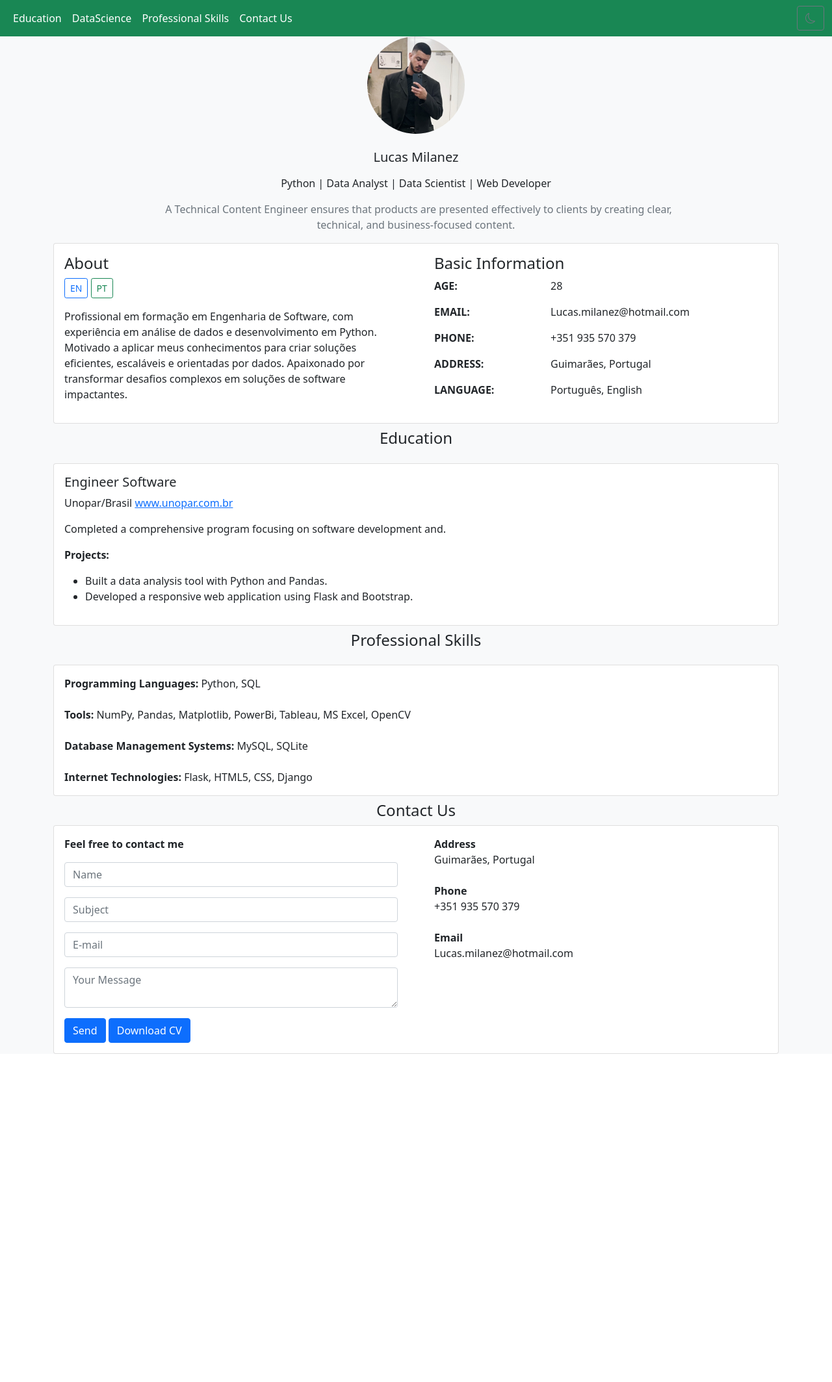
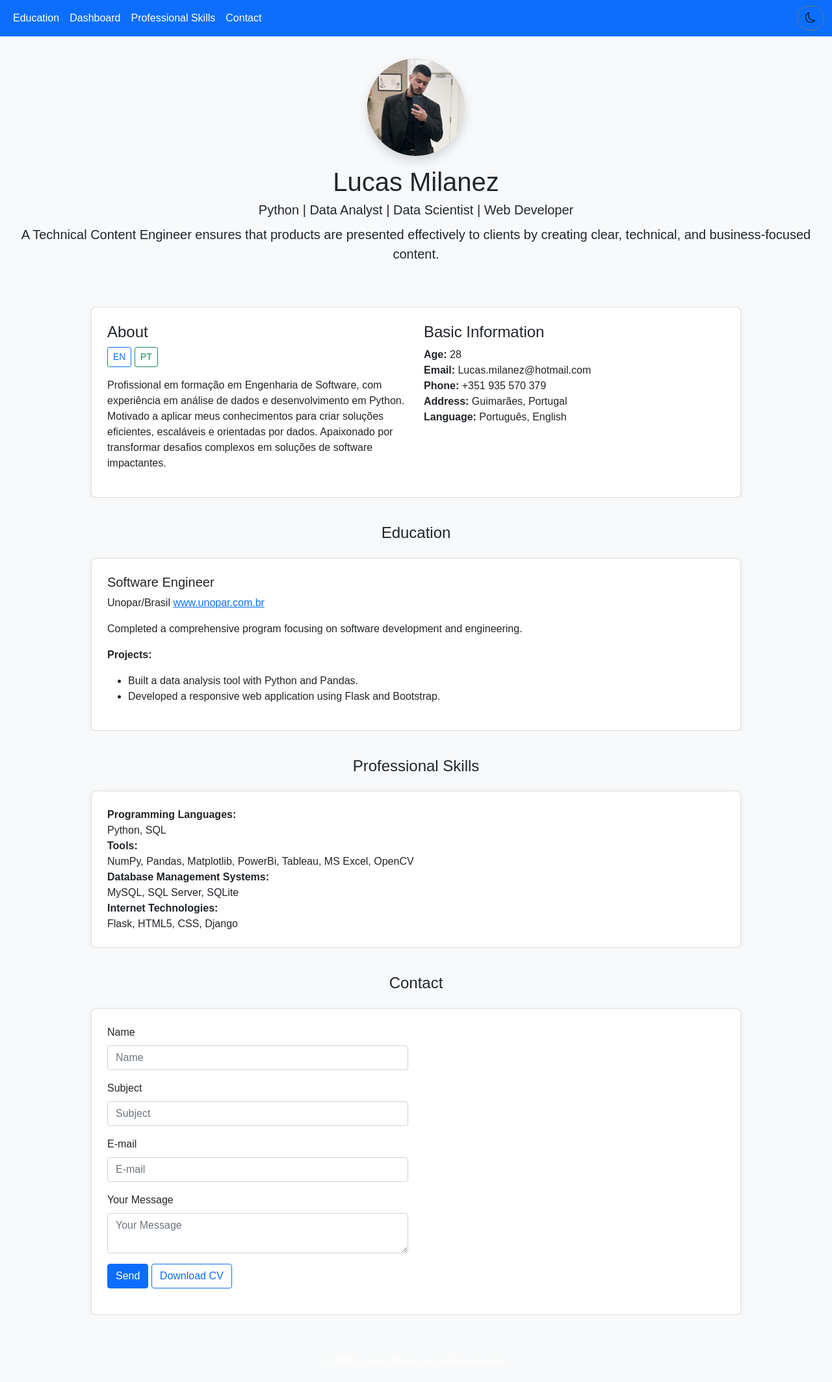
Before and after one commit to LucasMilanez/Portfolio, a Flask app: page / in a window 1280 px wide. Shown: the whole page at 65% size. Before the commit the page ends 1622 px from the top, so only its background shows below. Run offline with Flask 3, Linux system fonts and the light colour scheme; some libraries are stand-ins or nearby versions.

Commit message:
Dashboard

```diff
--- a/app.py
+++ b/app.py
@@ -1,4 +1,6 @@
 from flask import Flask, render_template
+import pandas as pd
+import numpy as np
 
 app = Flask(__name__)
 
@@ -6,9 +8,9 @@ app = Flask(__name__)
 def home():
     return render_template('index.html')
 
-@app.route('/datascience')
-def datascience():
-    return render_template('datascience.html')
+@app.route('/dashboard')
+def dashboard():
+    return render_template('dashboard.html')
 
 if __name__ == '__main__':
     app.run(debug=True)
--- a/static/css/style.css
+++ b/static/css/style.css
@@ -6,11 +6,10 @@ body {
 }
 
 header {
-    background: #35424a;
-    color: #ffffff;
     padding: 10px 0;
     text-align: center;
 }
+
 
 h1 {
     margin: 0;
@@ -84,13 +83,18 @@ footer {
 }
 
 .bg-dark {
-    color: #060606 !important;
+    color: #f8f9fa !important;
 }
 
-body.bg-dark .card,
+body.bg-dark .card {
+    background-color: #343a40 !important; /* tom mais claro que #23272b */
+    color: #f8f9fa !important;
+    border-color: #343a40 !important;
+}
+
 body.bg-dark .card-body {
-    background-color: #23272b !important;
-    color: #101010 !important;
+    background-color: #343a40 !important;
+    color: #f8f9fa !important;
 }
 
 body.bg-dark .card a {
@@ -99,8 +103,8 @@ body.bg-dark .card a {
 
 body.bg-dark .btn-outline-primary,
 body.bg-dark .btn-outline-success {
-    color: #020202 !important;
-    border-color: #000000 !important;
+    color: #f8f9fa !important;
+    border-color: #4fc3f7 !important;
 }
 
 body.bg-dark .title,
@@ -108,5 +112,47 @@ body.bg-dark h1,
 body.bg-dark h2,
 body.bg-dark h4,
 body.bg-dark h5 {
-    color: #0e0d0d !important;
+    color: #f8f9fa !important;
 }
+
+.navbar-brand {
+    font-weight: bold;
+    letter-spacing: 1px;
+}
+
+.card {
+    box-shadow: 0 2px 8px rgba(0,0,0,0.08);
+    border-radius: 8px;
+}
+
+.btn-outline-secondary {
+    border-radius: 50px;
+}
+
+.section {
+    margin-top: 40px;
+    margin-bottom: 40px;
+}
+
+footer {
+    background: #f8f9fa;
+    padding: 20px 0;
+    text-align: center;
+    font-size: 0.95em;
+}
+
+.form-label {
+    font-weight: 500;
+}
+
+.form-control:focus {
+    box-shadow: 0 0 0 0.2rem rgba(13, 14, 56, 0.25);
+}
+
+#modeIcon {
+    color: #000000; /* azul Bootstrap */
+}
+
+body.bg-dark #modeIcon {
+    color: #ffd700; /* amarelo para o sol no dark mode */
+}
--- a/templates/index.html
+++ b/templates/index.html
@@ -1,71 +1,58 @@
 <!DOCTYPE html>
 <html lang="en">
 <head>
-    <!-- Required meta tags -->
     <meta charset="utf-8">
     <meta name="viewport" content="width=device-width, initial-scale=1">
-    <!-- Bootstrap CSS -->
-    <link href="https://cdn.jsdelivr.net/npm/bootstrap@5.0.2/dist/css/bootstrap.min.css" rel="stylesheet" integrity="sha384-EVSTQN3/azprG1Anm3QDgpJLIm9Nao0Yz1ztcQTwFspd3yD65VohhpuuCOmLASjC" crossorigin="anonymous">
+    <title>Lucas Milanez | Portfolio</title>
+    <link href="https://cdn.jsdelivr.net/npm/bootstrap@5.0.2/dist/css/bootstrap.min.css" rel="stylesheet">
     <link rel="stylesheet" href="https://cdn.jsdelivr.net/npm/bootstrap-icons@1.10.5/font/bootstrap-icons.css">
-    <title>Portfolio</title>
+    <link rel="stylesheet" href="{{ url_for('static', filename='css/style.css') }}">
+
 </head>
 <body class="bg-light">
     <!-- Navbar Section -->
-<nav class="navbar navbar-expand-sm bg-success navbar-light">
+    <nav class="navbar navbar-expand-sm bg-primary navbar-dark">
         <div class="container-fluid">
-        <!--<a class="navbar-brand" href="#"> ... </a>-->
             <button class="navbar-toggler" type="button" data-bs-toggle="collapse" data-bs-target="#collapse_Navbar">
                 <span class="navbar-toggler-icon"></span>
             </button>
             <div class="collapse navbar-collapse" id="collapse_Navbar">
                 <ul class="navbar-nav me-auto mb-2 mb-lg-0">
                     <li class="nav-item">
-                    <a class="nav-link text-white" href="#educational-info">Education</a>
+                        <a class="nav-link text-white" href="#education">Education</a>
                     </li>
                     <li class="nav-item">
-                    <a class="nav-link text-white" href="{{ url_for('datascience') }}">DataScience</a>
+                        <a class="nav-link text-white" href="{{ url_for('dashboard') }}">Dashboard</a>
                     </li>
                     <li class="nav-item">
-                    <a class="nav-link text-white" href="#prof-skill">Professional Skills</a>
+                        <a class="nav-link text-white" href="#skills">Professional Skills</a>
                     </li>
                     <li class="nav-item">
-                    <a class="nav-link text-white" href="#contact-us">Contact Us</a>
+                        <a class="nav-link text-white" href="#contact">Contact</a>
                     </li>
                 </ul>
-            <!-- Botão Dark/White mode alinhado à direita -->
-            <button id="modeToggle" class="btn btn-outline-secondary ms-auto">
+                <button id="modeToggle" class="btn btn-outline-secondary ms-auto" aria-label="Toggle dark mode">
                     <i id="modeIcon" class="bi bi-moon"></i>
                 </button>
             </div>
         </div>
     </nav>
     <!-- Carousel Section -->
-    <div id="carouselExampleControls" class="carousel slide text-center carousel-dark" data-bs-ride="carousel">
-        <div class="carousel-inner">
-            <div class="carousel-item active">
-                <img class="rounded-circle shadow-1-strong mb-4" src="../static/images/foto.jpeg" alt="Profile" style="width: 150px;">
-                <div class="row d-flex justify-content-center">
-                    <div class="col-lg-8">
-                        <h5 class="mb-3">Lucas Milanez</h5>
-                        <p>Python | Data Analyst | Data Scientist | Web Developer</p>
-                        <p class="text-muted">
-                            <i class="fas fa-quote-left pe-2"></i>
-                            A Technical Content Engineer ensures that products are presented effectively to clients by creating clear, technical, and business-focused content.
-                        </p>
-                    </div>
-                </div>
-            </div>
-        </div>
-    </div>
+    <header class="text-center mt-4">
+        <img class="rounded-circle shadow mb-3" src="../static/images/foto.jpeg" alt="Lucas Milanez Profile Photo" style="width: 150px;">
+        <h1 class="mb-1">Lucas Milanez</h1>
+        <p class="lead mb-2">Python | Data Analyst | Data Scientist | Web Developer</p>
+        <blockquote class="blockquote">
+            <p class="mb-0">A Technical Content Engineer ensures that products are presented effectively to clients by creating clear, technical, and business-focused content.</p>
+        </blockquote>
+    </header>
     <!-- About Section -->
-    <div class="section" id="about">
+    <section class="section" id="about">
         <div class="container">
-            <div class="card">
+            <div class="card p-4">
                 <div class="row">
-                    <!-- About left -->
                     <div class="col-md-6">
-                        <div class="card-body">
-                            <div class="h4 mt-0 title">About</div>
+                        <h4 class="title">About</h4>
                         <div class="mb-3">
                             <button class="btn btn-outline-primary btn-sm" onclick="showAbout('en')">EN</button>
                             <button class="btn btn-outline-success btn-sm" onclick="showAbout('pt')">PT</button>
@@ -74,46 +61,28 @@
                             Profissional em formação em Engenharia de Software, com experiência em análise de dados e desenvolvimento em Python. Motivado a aplicar meus conhecimentos para criar soluções eficientes, escaláveis e orientadas por dados. Apaixonado por transformar desafios complexos em soluções de software impactantes.
                         </p>
                     </div>
-                    </div>
-                    <!-- Basic Information à direita -->
                     <div class="col-md-6">
-                        <div class="card-body">
-                            <div class="h4 mt-0 title">Basic Information</div>
-                            <div class="row">
-                                <div class="col-sm-4"><strong class="text-uppercase">Age:</strong></div>
-                                <div class="col-sm-8">28</div>
-                            </div>
-                            <div class="row mt-3">
-                                <div class="col-sm-4"><strong class="text-uppercase">Email:</strong></div>
-                                <div class="col-sm-8">Lucas.milanez@hotmail.com</div>
-                            </div>
-                            <div class="row mt-3">
-                                <div class="col-sm-4"><strong class="text-uppercase">Phone:</strong></div>
-                                <div class="col-sm-8">+351 935 570 379</div>
-                            </div>
-                            <div class="row mt-3">
-                                <div class="col-sm-4"><strong class="text-uppercase">Address:</strong></div>
-                                <div class="col-sm-8">Guimarães, Portugal</div>
-                            </div>
-                            <div class="row mt-3">
-                                <div class="col-sm-4"><strong class="text-uppercase">Language:</strong></div>
-                                <div class="col-sm-8">Português, English</div>
+                        <h4 class="title">Basic Information</h4>
+                        <ul class="list-unstyled">
+                            <li><strong>Age:</strong> 28</li>
+                            <li><strong>Email:</strong> Lucas.milanez@hotmail.com</li>
+                            <li><strong>Phone:</strong> +351 935 570 379</li>
+                            <li><strong>Address:</strong> Guimarães, Portugal</li>
+                            <li><strong>Language:</strong> Português, English</li>
+                        </ul>
                     </div>
                 </div>
             </div>
         </div>
-            </div>
-        </div>
-    </div>
+    </section>
     <!-- Education Section -->
-    <div class="section" id="skill">
-        <div class="container my-2">
-            <div class="h4 text-center mb-4 title" id="educational-info">Education</div>
-            <div class="card">
-                <div class="card-body">
-                    <div class="h5">Engineer Software</div>
-                    <p class="category">Unopar/Brasil <a href="https://www.unopar.com.br" target="_blank">www.unopar.com.br</a></p>
-                    <p>Completed a comprehensive program focusing on software development and.</p>
+    <section class="section" id="education">
+        <div class="container">
+            <h4 class="text-center mb-4 title">Education</h4>
+            <div class="card p-4">
+                <h5>Software Engineer</h5>
+                <p class="category">Unopar/Brasil <a href="https://www.unopar.com.br" target="_blank" rel="noopener">www.unopar.com.br</a></p>
+                <p>Completed a comprehensive program focusing on software development and engineering.</p>
                 <p><b>Projects:</b></p>
                 <ul>
                     <li>Built a data analysis tool with Python and Pandas.</li>
@@ -121,75 +90,57 @@
                 </ul>
             </div>
         </div>
+    </section>
+    <!-- Professional Skills Section -->
+    <section class="section" id="skills">
+        <div class="container">
+            <h4 class="text-center mb-4 title">Professional Skills</h4>
+            <div class="card p-4">
+                <b>Programming Languages:</b> Python, SQL<br>
+                <b>Tools:</b> NumPy, Pandas, Matplotlib, PowerBi, Tableau, MS Excel, OpenCV<br>
+                <b>Database Management Systems:</b> MySQL, SQL Server, SQLite<br>
+                <b>Internet Technologies:</b> Flask, HTML5, CSS, Django
             </div>
         </div>
-    <!-- Professional Skills Section -->
-    <div class="section" id="skill">
-        <div class="container my-2">
-            <div class="h4 text-center mb-4 title" id="prof-skill">Professional Skills</div>
-            <div class="card">
-                <div class="card-body">
-                    <b>Programming Languages:</b> Python, SQL<br><br>
-                    <b>Tools:</b> NumPy, Pandas, Matplotlib, PowerBi, Tableau, MS Excel, OpenCV<br><br>
-                    <b>Database Management Systems:</b> MySQL, SQLite<br><br>
-                    <b>Internet Technologies:</b> Flask, HTML5, CSS, Django
+    </section>
+    <!-- Contact Section -->
+    <section class="section" id="contact">
+        <div class="container">
+            <h4 class="text-center title mb-4">Contact</h4>
+            <div class="card p-4">
+                <div class="row">
+                    <div class="col-md-6">
+                        <form action="/sendemail/" method="POST" novalidate>
+                            <div class="mb-3">
+                                <label for="name" class="form-label">Name</label>
+                                <input class="form-control" type="text" name="name" id="name" placeholder="Name" required>
+                            </div>
+                            <div class="mb-3">
+                                <label for="subject" class="form-label">Subject</label>
+                                <input class="form-control" type="text" name="Subject" id="subject" placeholder="Subject" required>
+                            </div>
+                            <div class="mb-3">
+                                <label for="email" class="form-label">E-mail</label>
+                                <input class="form-control" type="email" name="_replyto" id="email" placeholder="E-mail" required>
+                            </div>
+                            <div class="mb-3">
+                                <label for="message" class="form-label">Your Message</label>
+                                <textarea class="form-control" name="message" id="message" placeholder="Your Message" required></textarea>
+                            </div>
+                            <div class="mb-3">
+                                <button class="btn btn-primary" type="submit">Send</button>
+                                <a class="btn btn-outline-primary" href="{{ url_for('static', filename='CV_LucasMilanez') }}" target="_blank">Download CV</a>
+                            </div>
+                        </form>
                     </div>
                 </div>
             </div>
         </div>
-    <!-- Contact Section -->
-    <div class="container">
-        <div class="section" id="contact">
-            <div class="h4 text-center title" id="contact-us">Contact Us</div>
-            <div class="card mb-0">
-                <div class="row">
-                    <div class="col-md-6">
-                        <div class="card-body">
-                            <form action="/sendemail/" method="POST">
-                                <div class="p pb-3"><strong>Feel free to contact me</strong></div>
-                                <div class="row mb-3">
-                                    <div class="col">
-                                        <input class="form-control" type="text" name="name" placeholder="Name" required>
-                                    </div>
-                                </div>
-                                <div class="row mb-3">
-                                    <div class="col">
-                                        <input class="form-control" type="text" name="Subject" placeholder="Subject" required>
-                                    </div>
-                                </div>
-                                <div class="row mb-3">
-                                    <div class="col">
-                                        <input class="form-control" type="email" name="_replyto" placeholder="E-mail" required>
-                                    </div>
-                                </div>
-                                <div class="row mb-3">
-                                    <div class="col">
-                                        <textarea class="form-control" name="message" placeholder="Your Message" required></textarea>
-                                    </div>
-                                </div>
-                                <div class="row">
-                                    <div class="col">
-                                        <button class="btn btn-primary" type="submit">Send</button>
-                                        <a class="btn btn-primary" href="{{ url_for('static', filename='Suraj.pdf') }}" target="_blank">Download CV</a>
-                                    </div>
-                                </div>
-                            </form>
-                        </div>
-                    </div>
-                    <div class="col-md-6">
-                        <div class="card-body">
-                            <p class="mb-0"><strong>Address</strong></p>
-                            <p class="pb-2">Guimarães, Portugal</p>
-                            <p class="mb-0"><strong>Phone</strong></p>
-                            <p class="pb-2">+351 935 570 379</p>
-                            <p class="mb-0"><strong>Email</strong></p>
-                            <p>Lucas.milanez@hotmail.com</p>
-                        </div>
-                    </div>
-                </div>
-            </div>
-        </div>
-    </div>
+    </section>
+    <!-- Footer -->
+    <footer>
+        &copy; 2025 Lucas Milanez. All rights reserved.
+    </footer>
     <script>
         function showAbout(lang) {
             const aboutText = document.getElementById('about-text');
@@ -203,22 +154,20 @@
         const modeToggle = document.getElementById('modeToggle');
         const modeIcon = document.getElementById('modeIcon');
         const body = document.body;
-
         modeToggle.addEventListener('click', function() {
             if (body.classList.contains('bg-light')) {
                 body.classList.remove('bg-light');
-            body.classList.add('bg-dark', 'text-white');
+                body.classList.add('bg-dark');
                 modeIcon.classList.remove('bi-moon');
                 modeIcon.classList.add('bi-sun');
             } else {
-            body.classList.remove('bg-dark', 'text-white');
+                body.classList.remove('bg-dark');
                 body.classList.add('bg-light');
                 modeIcon.classList.remove('bi-sun');
                 modeIcon.classList.add('bi-moon');
     }
 });
     </script>
-    <!-- Bootstrap Bundle with Popper -->
-    <script src="https://cdn.jsdelivr.net/npm/bootstrap@5.0.2/dist/js/bootstrap.bundle.min.js" integrity="sha384-MrcW6ZMFYlzcLA8Nl+NtUVF0sA7MsXsP1UyJoMp4YLEuNSfAP+JcXn/tWtIaxVXM" crossorigin="anonymous"></script>
+    <script src="https://cdn.jsdelivr.net/npm/bootstrap@5.0.2/dist/js/bootstrap.bundle.min.js"></script>
 </body>
 </html>
```
Also changed, not shown: dashboard.py (added, +262 -0 lines), templates/dashboard.html (added, +112 -0 lines), templates/datascience.html (deleted, +0 -37 lines), data/Coffe_sales.csv (added), requirements.txt (added), tests/test_data_loader.py (added), 2 other files. Lines whose indentation alone changed are shown as unchanged.
